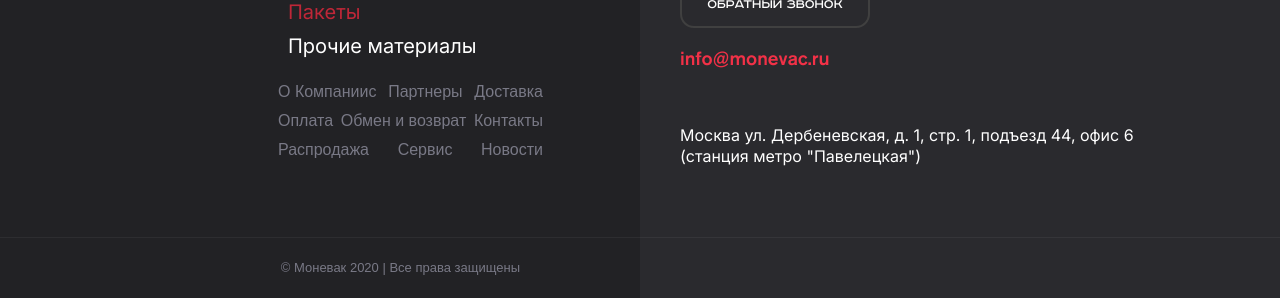
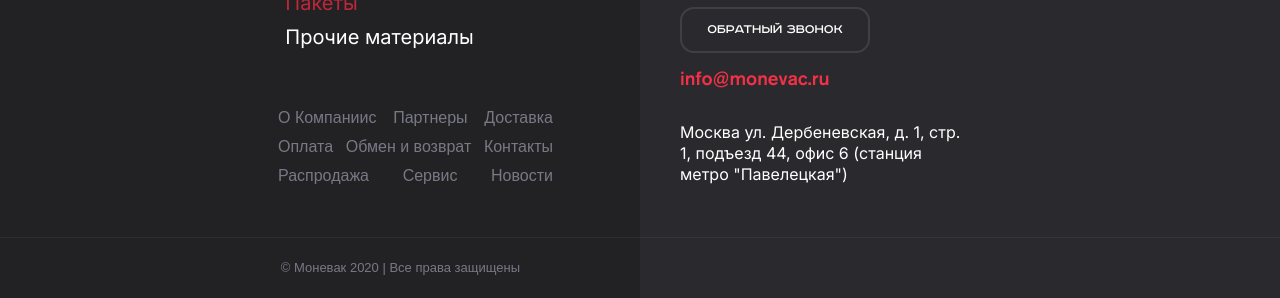
Before and after one commit to Ostin63/monewack, a website: page source/index.html in a window 1280 px wide. Shown: the part 502-800 px from the top of the page. Drawn offline with nearby package versions, Linux system fonts and the light colour scheme; files that its build step writes are made by us from their sources; files whose address does not match are found by name.

Commit message:
исправление ошибок

```diff
--- a/source/sass/block/addresses.scss
+++ b/source/sass/block/addresses.scss
@@ -96,6 +96,12 @@
   }
 }
 
+.item-block {
+  font-size: 14px;
+  line-height: 140%;
+  color: var(--gray-dark);
+}
+
 .item-block__adress {
   font-size: 14px;
   line-height: 140%;
@@ -113,3 +119,9 @@
     color: var(--text-red-active);
   }
 }
+
+.list-item__mode {
+  font-size: 14px;
+  line-height: 140%;
+  color: var(--text-black);
+}
--- a/source/sass/block/footer.scss
+++ b/source/sass/block/footer.scss
@@ -7,15 +7,17 @@
 }
 
 .footer-nav {
-  padding-top: 40px;
+  padding-top: 41px;
   padding-left: 15px;
-  padding-right: 32px;
+  padding-right: 10px;
   padding-bottom: 40px;
   background: var(--black);
 
   @media (min-width: $tablet-width) {
     grid-column: 1 / 7;
-    padding-right: 82px;
+    padding-top: 43px;
+    padding-right: 72px;
+    padding-bottom: 46px;
 
     ul {
       float: right;
@@ -33,18 +35,20 @@
 }
 
 .footer-catalog {
-  max-width: 270px;
+  max-width: 280px;
   @include list-style;
+
+  @media (min-width: $tablet-width) {
+    margin-right: 10px;
+  }
 
   @media (min-width: $desktop-width) {
     grid-column: 2 / 4;
-    margin-left: -105px;
   }
 }
 
 .footer-catalog__item {
   color: var(--white);
-  cursor: pointer;
 
   a {
     @include link;
@@ -64,18 +68,22 @@
 }
 
 .footer-nav__site {
-  max-width: 270px;
+  max-width: 280px;
   @include list-style;
   margin-top: 15px;
-  margin-right: 10px;
+  margin-right: 45px;
   display: flex;
   flex-wrap: wrap;
   justify-content: space-between;
 
+  @media (min-width: $tablet-width) {
+    margin-top: 50px;
+    margin-right: 10px;
+  }
+
   @media (min-width: $desktop-width) {
     width: 480px;
     grid-column: 2 / 6;
-    margin-left: -105px;
     justify-content: start;
 
     li {
@@ -101,8 +109,8 @@
 }
 
 .footer__contacts {
-  padding-top: 40px;
-  padding-bottom: 20px;
+  padding-top: 43px;
+  padding-bottom: 0;
   padding-inline: 15px;
   background: var(--black-ligth);
   color: var(--white);
@@ -156,7 +164,7 @@
   max-width: 190px;
   @include link;
   margin-top: 20px;
-  margin-bottom: 20px;
+  margin-bottom: 15px;
   padding-block: 14px;
   text-align: center;
   border-radius: 14px;
@@ -193,6 +201,10 @@
   font-family: $font-akzidenzGroteskmd;
   color: var(--color-mail);
 
+  @media (min-width: $tablet-width) {
+    margin-bottom: 33px;
+  }
+
   @media (min-width: $desktop-width) {
     display: block;
     margin-left: -15px;
@@ -205,12 +217,18 @@
 }
 
 .footer-contacts__adress {
-  margin-bottom: 50px;
+  margin-top: 0;
+  margin-bottom: 47px;
   font-size: 16px;
   line-height: 130%;
   font-family: $font-inter;
 
+  @media (min-width: $tablet-width) {
+    width: 290px;
+  }
+
   @media (min-width: $desktop-width) {
+    width: 450px;
     margin-block: 0;
     margin-left: -15px;
     grid-column: 2 / 6;
--- a/source/sass/block/main-contacts.scss
+++ b/source/sass/block/main-contacts.scss
@@ -72,6 +72,8 @@
 
 .requisites__mail {
   @include link;
+  display: block;
+  margin-top: 25px;
   font-weight: normal;
   font-size: 25px;
   line-height: 30px;
```
Also changed, not shown: build/css/style.css, build/css/style.min.css, 1 other file.
